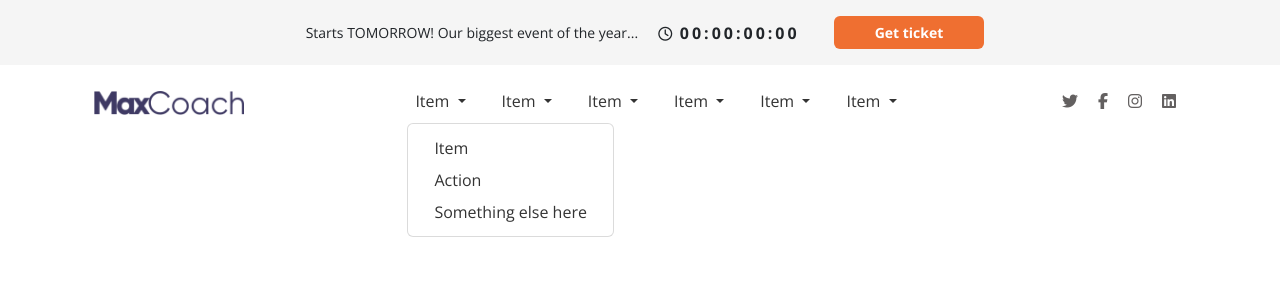
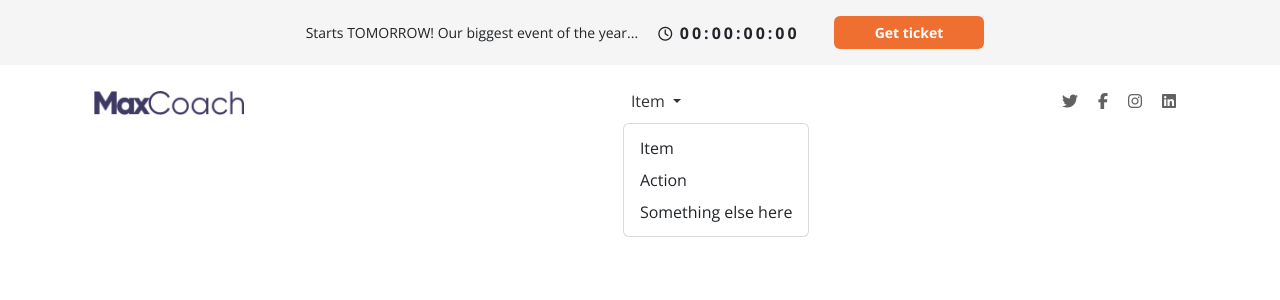
Before and after one commit to Corfaya/proj-html-vuejs, a Vue app: page / in a window 1280 px wide. Both pictures are taken after a click on the button "Item". Shown: the top 300 px of the page. Built offline with nearby package versions, Linux system fonts and the light colour scheme; a web font is replaced by a local one.

Commit message:
[UPD] working on list items component

```diff
--- a/src/components/Header.vue
+++ b/src/components/Header.vue
@@ -1,8 +1,14 @@
 <script>
 import Banner from './partials/Banner.vue';
+import List from './partials/List.vue';
+import { listItems } from '../data/arrays';
 export default {
   components: {
-    Banner
+    Banner,
+    List
+  },
+  methods: {
+    listItems
   }
 }
 </script>
@@ -25,72 +31,8 @@ export default {
           </button>
           <div class="collapse navbar-collapse justify-content-center" id="navbarSupportedContent">
             <ul class="navbar-nav mb-2 mb-lg-0">
-              <li class="nav-item dropdown">
-                <a class="nav-link dropdown-toggle" href="#" role="button" data-bs-toggle="dropdown"
-                  aria-expanded="false">
-                  Item
-                </a>
-                <ul class="dropdown-menu">
-                  <li><a class="dropdown-item" href="#">Item</a></li>
-                  <li><a class="dropdown-item" href="#">Action</a></li>
-                  <li><a class="dropdown-item" href="#">Something else here</a></li>
-                </ul>
-              </li>
-              <li class="nav-item dropdown">
-                <a class="nav-link dropdown-toggle" href="#" role="button" data-bs-toggle="dropdown"
-                  aria-expanded="false">
-                  Item
-                </a>
-                <ul class="dropdown-menu">
-                  <li><a class="dropdown-item" href="#">Item</a></li>
-                  <li><a class="dropdown-item" href="#">Action</a></li>
-                  <li><a class="dropdown-item" href="#">Something else here</a></li>
-                </ul>
-              </li>
-              <li class="nav-item dropdown">
-                <a class="nav-link dropdown-toggle" href="#" role="button" data-bs-toggle="dropdown"
-                  aria-expanded="false">
-                  Item
-                </a>
-                <ul class="dropdown-menu">
-                  <li><a class="dropdown-item" href="#">Item</a></li>
-                  <li><a class="dropdown-item" href="#">Action</a></li>
-                  <li><a class="dropdown-item" href="#">Something else here</a></li>
-                </ul>
-              </li>
-              <li class="nav-item dropdown">
-                <a class="nav-link dropdown-toggle" href="#" role="button" data-bs-toggle="dropdown"
-                  aria-expanded="false">
-                  Item
-                </a>
-                <ul class="dropdown-menu">
-                  <li><a class="dropdown-item" href="#">Item</a></li>
-                  <li><a class="dropdown-item" href="#">Action</a></li>
-                  <li><a class="dropdown-item" href="#">Something else here</a></li>
-                </ul>
-              </li>
-              <li class="nav-item dropdown">
-                <a class="nav-link dropdown-toggle" href="#" role="button" data-bs-toggle="dropdown"
-                  aria-expanded="false">
-                  Item
-                </a>
-                <ul class="dropdown-menu">
-                  <li><a class="dropdown-item" href="#">Item</a></li>
-                  <li><a class="dropdown-item" href="#">Action</a></li>
-                  <li><a class="dropdown-item" href="#">Something else here</a></li>
-                </ul>
-              </li>
-              <li class="nav-item dropdown">
-                <a class="nav-link dropdown-toggle" href="#" role="button" data-bs-toggle="dropdown"
-                  aria-expanded="false">
-                  Item
-                </a>
-                <ul class="dropdown-menu">
-                  <li><a class="dropdown-item" href="#">Item</a></li>
-                  <li><a class="dropdown-item" href="#">Action</a></li>
-                  <li><a class="dropdown-item" href="#">Something else here</a></li>
-                </ul>
-              </li>
+              <List />
+
             </ul>
 
           </div>
--- /dev/null
+++ b/src/components/partials/List.vue
@@ -0,0 +1,18 @@
+<script>
+export default {
+
+}
+</script>
+<template>
+    <li class="nav-item dropdown">
+        <a class="nav-link dropdown-toggle" href="#" role="button" data-bs-toggle="dropdown" aria-expanded="false">
+            Item
+        </a>
+        <ul class="dropdown-menu">
+            <li><a class="dropdown-item" href="#">Item</a></li>
+            <li><a class="dropdown-item" href="#">Action</a></li>
+            <li><a class="dropdown-item" href="#">Something else here</a></li>
+        </ul>
+    </li>
+</template>
+<style lang="scss"></style>
--- /dev/null
+++ b/src/data/arrays.js
@@ -0,0 +1,40 @@
+const listItems = [
+    {
+        item: "Home",
+        dropdown1: "Item",
+        dropdown2: "Action",
+        dropdown3: "Something else"
+    },
+    {
+        item: "Pages",
+        dropdown1: "Item",
+        dropdown2: "Action",
+        dropdown3: "Something else"
+    },
+    {
+        item: "Courses",
+        dropdown1: "Item",
+        dropdown2: "Action",
+        dropdown3: "Something else"
+    },
+    {
+        item: "Features",
+        dropdown1: "Item",
+        dropdown2: "Action",
+        dropdown3: "Something else"
+    },
+    {
+        item: "Blog",
+        dropdown1: "Item",
+        dropdown2: "Action",
+        dropdown3: "Something else"
+    },
+    {
+        item: "Shop",
+        dropdown1: "Item",
+        dropdown2: "Action",
+        dropdown3: "Something else"
+    }
+]
+
+export { listItems }
```
